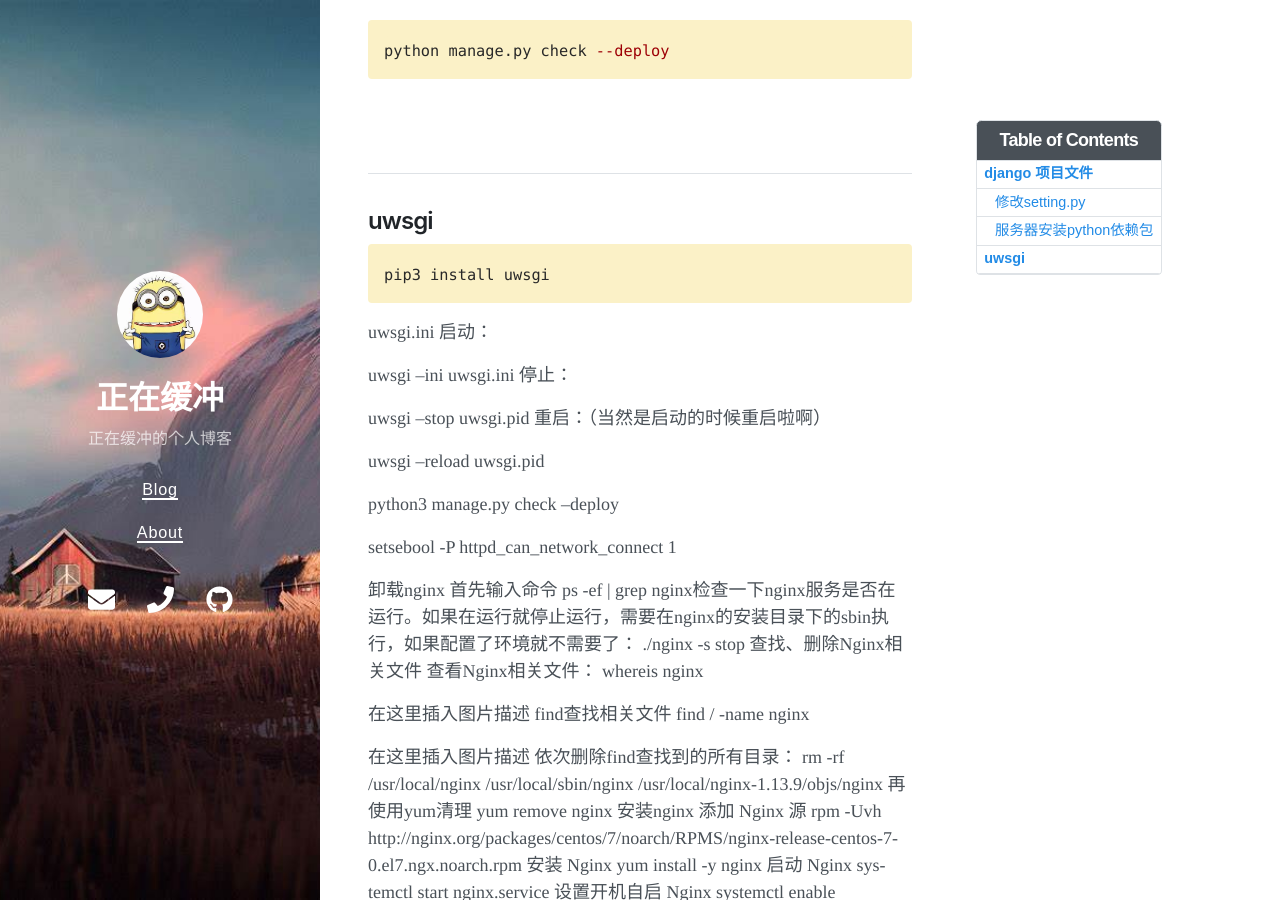
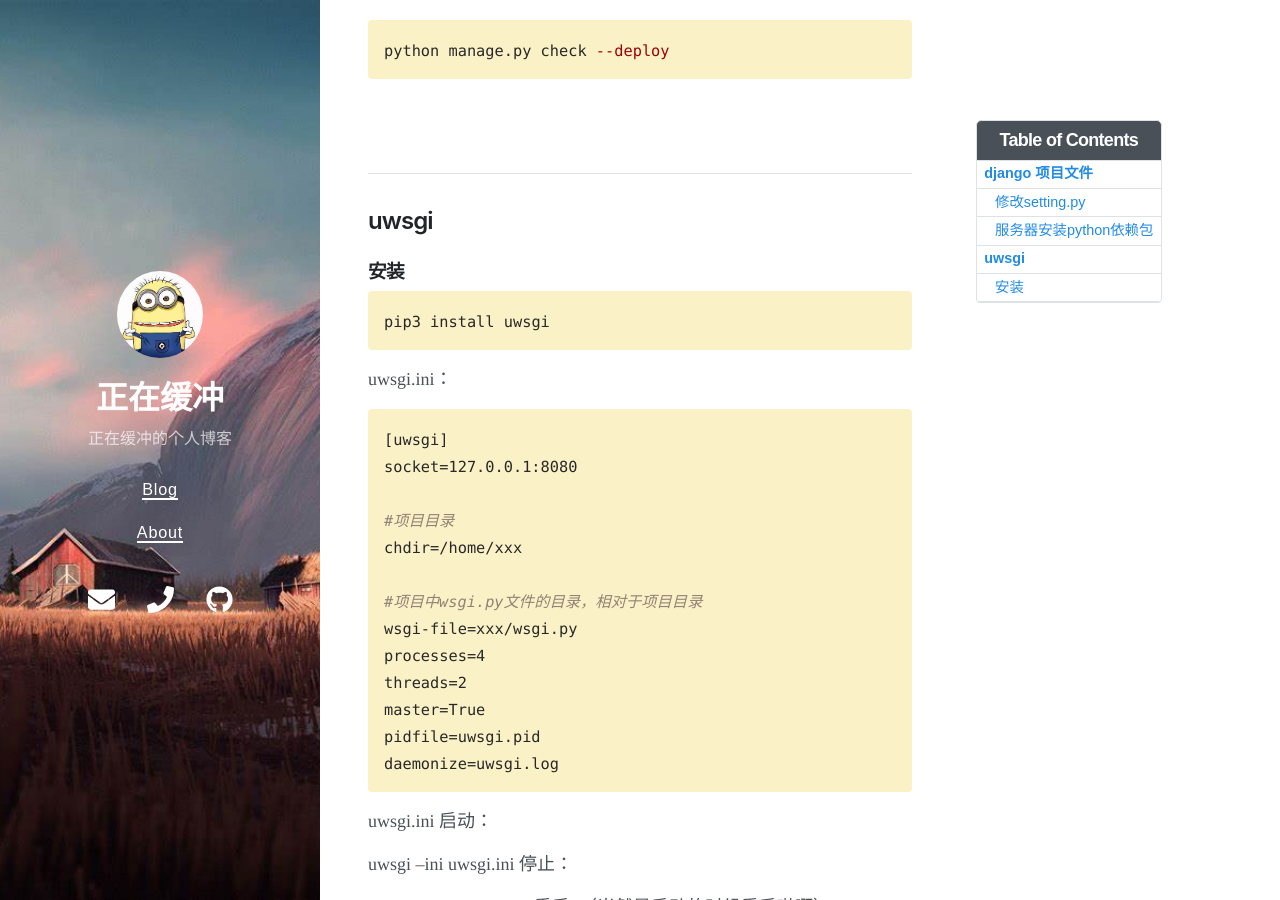
Before and after one commit to Zzhc3321/personal-blog.github.io, a Jekyll site: the page built from _posts/2022-04-16-Django项目部署至centos云服务器.md, in a window 1280 px wide and 900 px high, scrolled down 609 px. Built offline with Jekyll 4.4.1, drawn with Linux system fonts in a browser that asks for light colours; nearby versions of some CDN libraries.

Commit message:
修改文件: _posts/2022-04-16-Django项目部署至centos云服务器.md

````diff
--- a/_posts/2022-04-16-Django项目部署至centos云服务器.md
+++ b/_posts/2022-04-16-Django项目部署至centos云服务器.md
@@ -40,8 +40,27 @@ python manage.py check --deploy
 
 ## uwsgi
 
+### 安装
 ```shell
 pip3 install uwsgi
+```
+
+uwsgi.ini：
+
+```shell
+[uwsgi]
+socket=127.0.0.1:8080
+
+#项目目录
+chdir=/home/xxx
+
+#项目中wsgi.py文件的目录，相对于项目目录
+wsgi-file=xxx/wsgi.py
+processes=4
+threads=2
+master=True
+pidfile=uwsgi.pid
+daemonize=uwsgi.log
 ```
 
  uwsgi.ini
````
